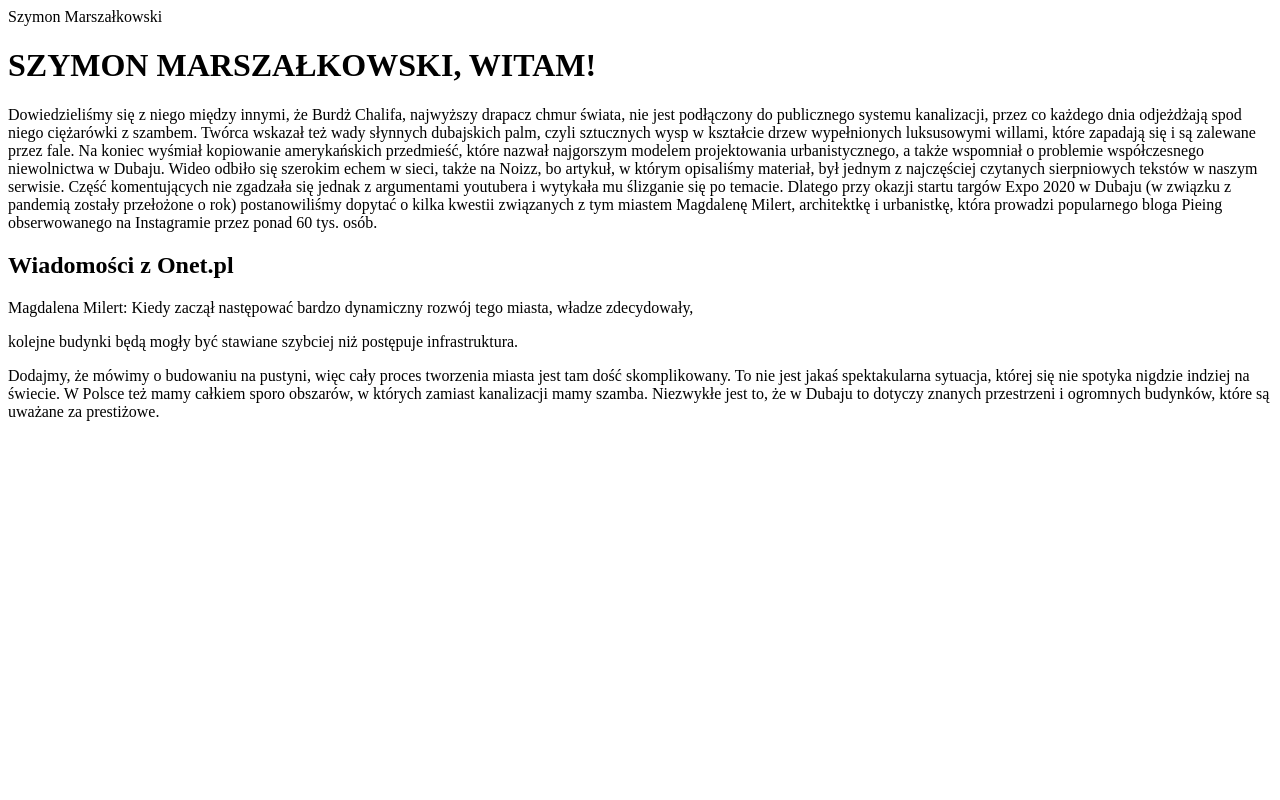
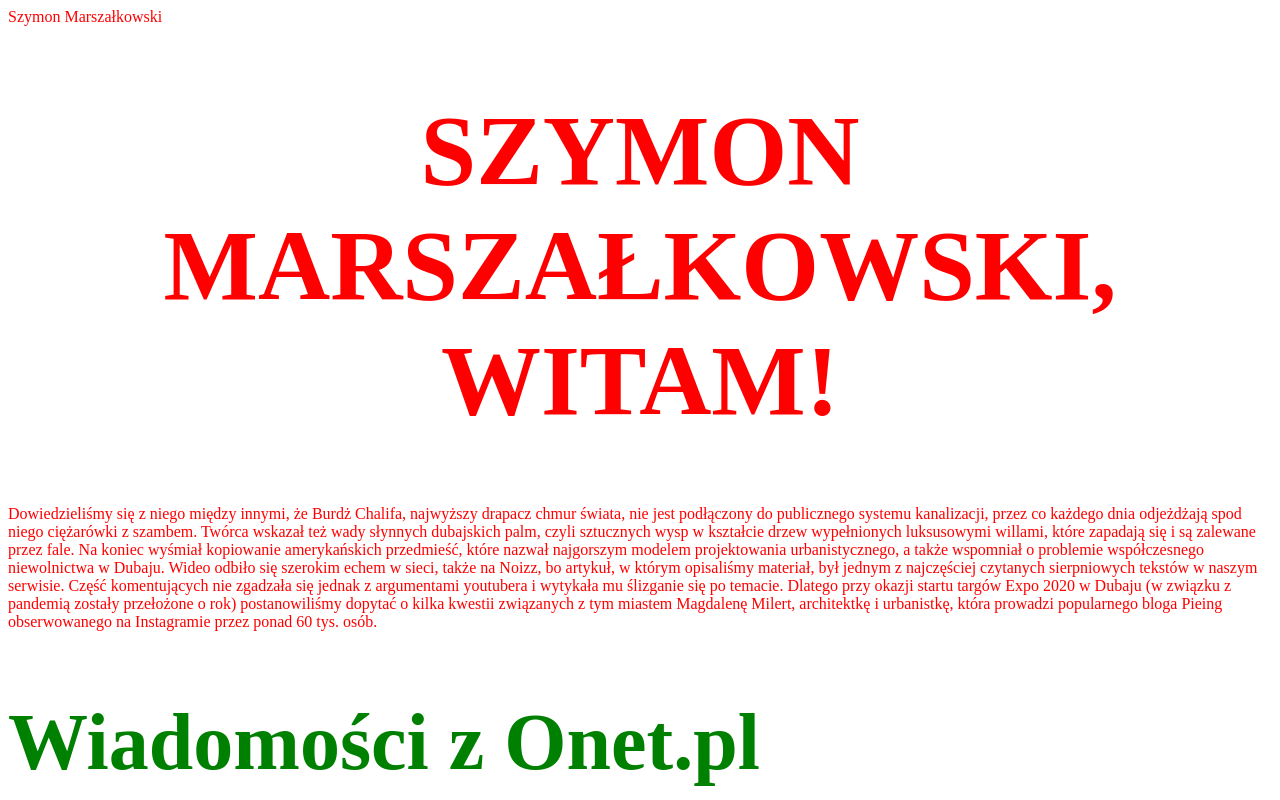
Before and after one commit to szymonm7/szymek, a plain HTML site: page index.html in a window 1280 px wide. Shown: the top 800 px of the page. Drawn offline with Linux system fonts and the light colour scheme.

Commit message:
Update style.css

```diff
--- a/style.css
+++ b/style.css
@@ -1 +1,10 @@
-body {text-color: #fff
+body {color: red;
+}
+h1 {font-size: 100px;
+  text-align:center;
+
+}
+
+h2{font-size: 80px;
+  color: green;
+}
```
